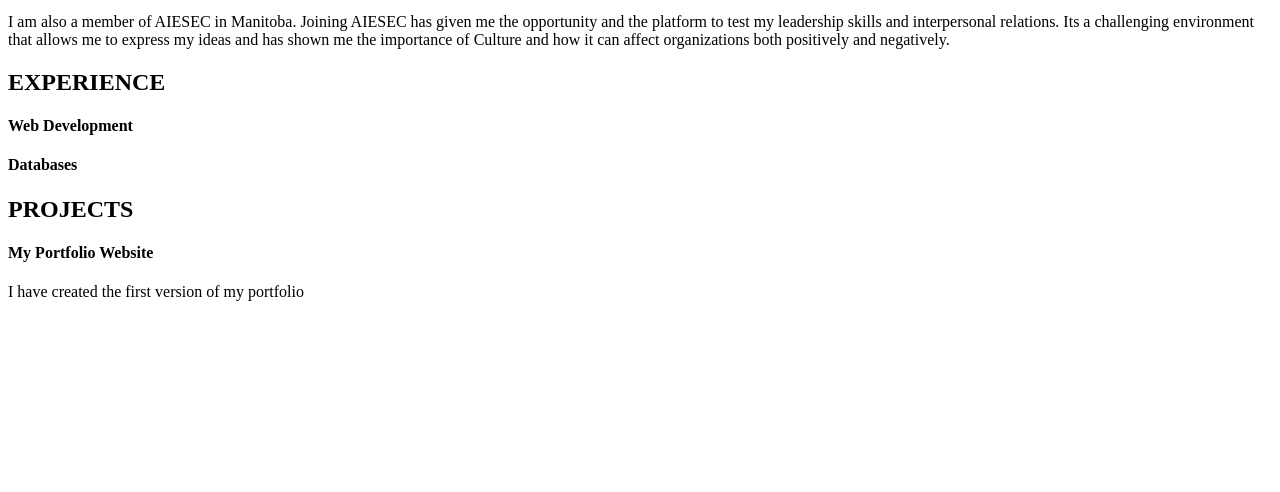
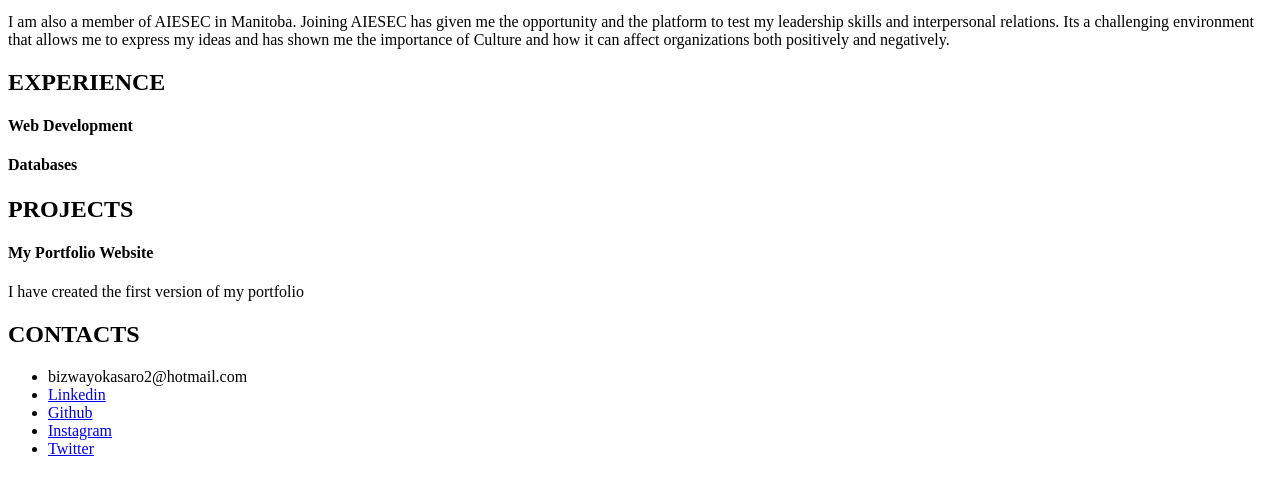
Before and after one commit to Bizwayo/portfolio, a website: page index.html in a window 1280 px wide. Shown: the part 246-738 px from the top of the page. Drawn offline with Linux system fonts and the light colour scheme.

Commit message:
added contacts section

```diff
--- a/index.html
+++ b/index.html
@@ -63,6 +63,17 @@
 		</div>
 	</div>
 
+	<div class="contacts">
+		<h2 class="contact-title">CONTACTS</h2>
+		<ul class="contact-info">
+			<li>bizwayokasaro2@hotmail.com</li>
+			<li><a href="#">Linkedin</a></li>
+			<li><a href="#">Github</a></li>
+			<li><a href="#">Instagram</a></li>
+			<li><a href="#">Twitter</a></li>
+		</ul>
+	</div>
+
 
 </body>
 </html>
```
